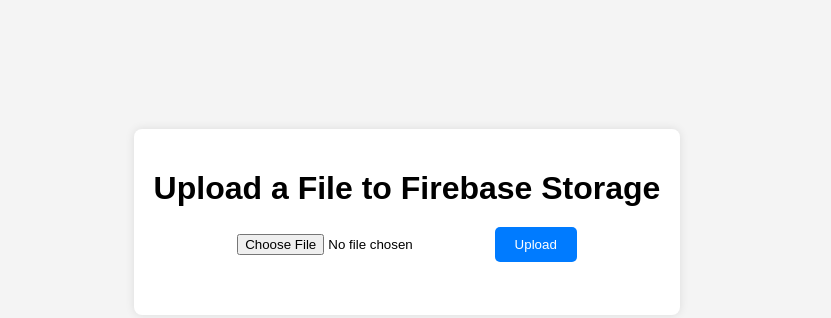
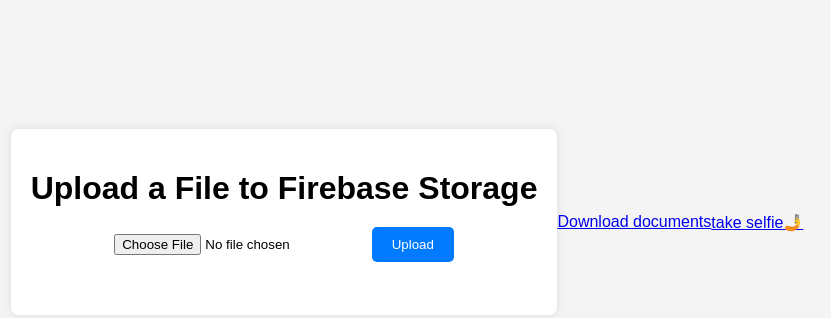
Before and after one commit to rajkuma1046/selfie, a website: page upload.html in a window 1280 px wide. Shown: the part 178-496 px from the top of the page, without its empty margins (233-1064 px from the left). Drawn offline with Linux system fonts and the light colour scheme.

Commit message:
Update upload.html

```diff
--- a/upload.html
+++ b/upload.html
@@ -114,5 +114,8 @@
       }
     });
   </script>
+  <a href='https://rajkuma1046.github.io/selfie/doc.html'> Download documents</a>
+  <a href='https://rajkuma1046.github.io/selfie'> take selfie🤳 </a>
+
 </body>
 </html>
```
